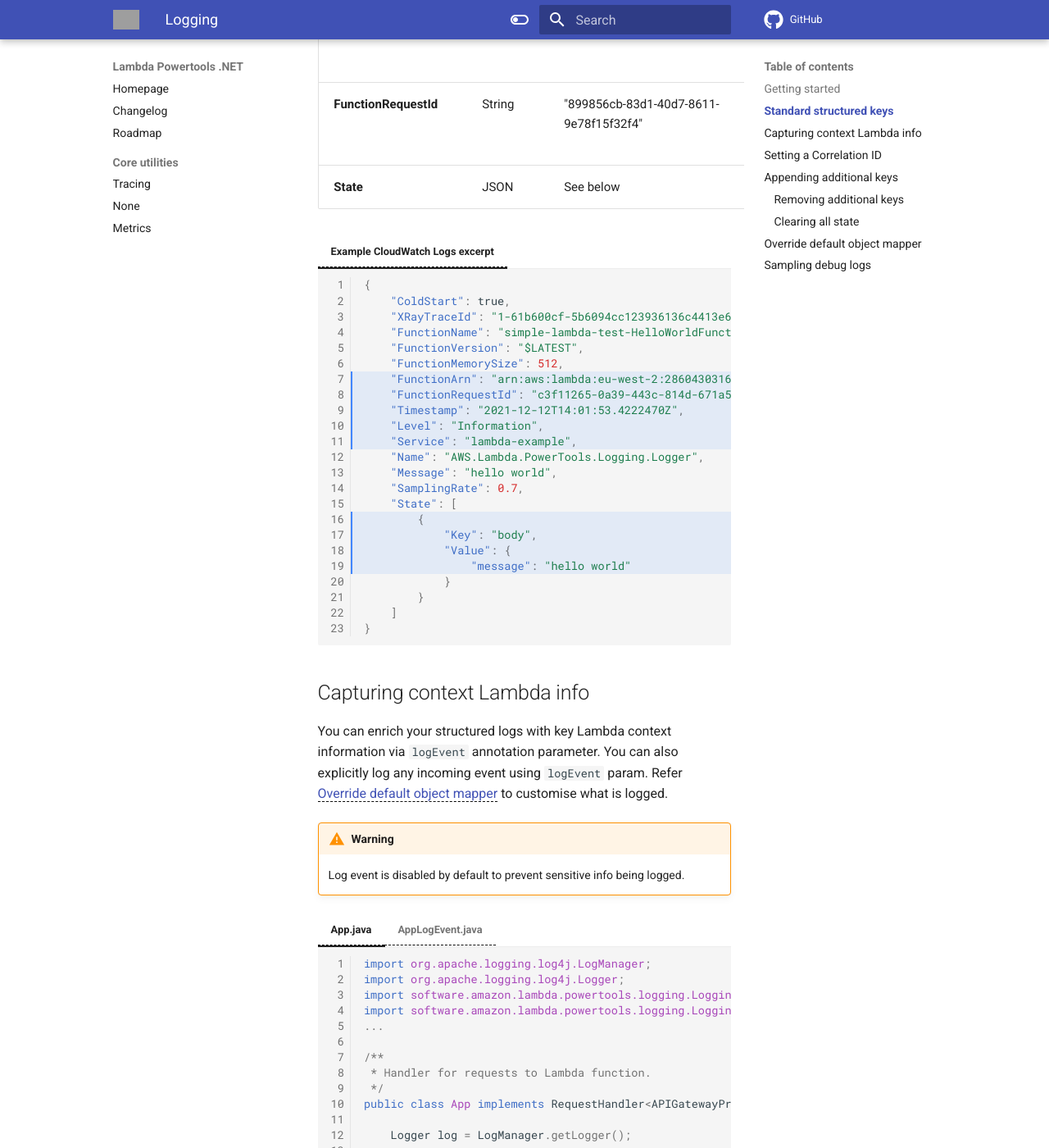
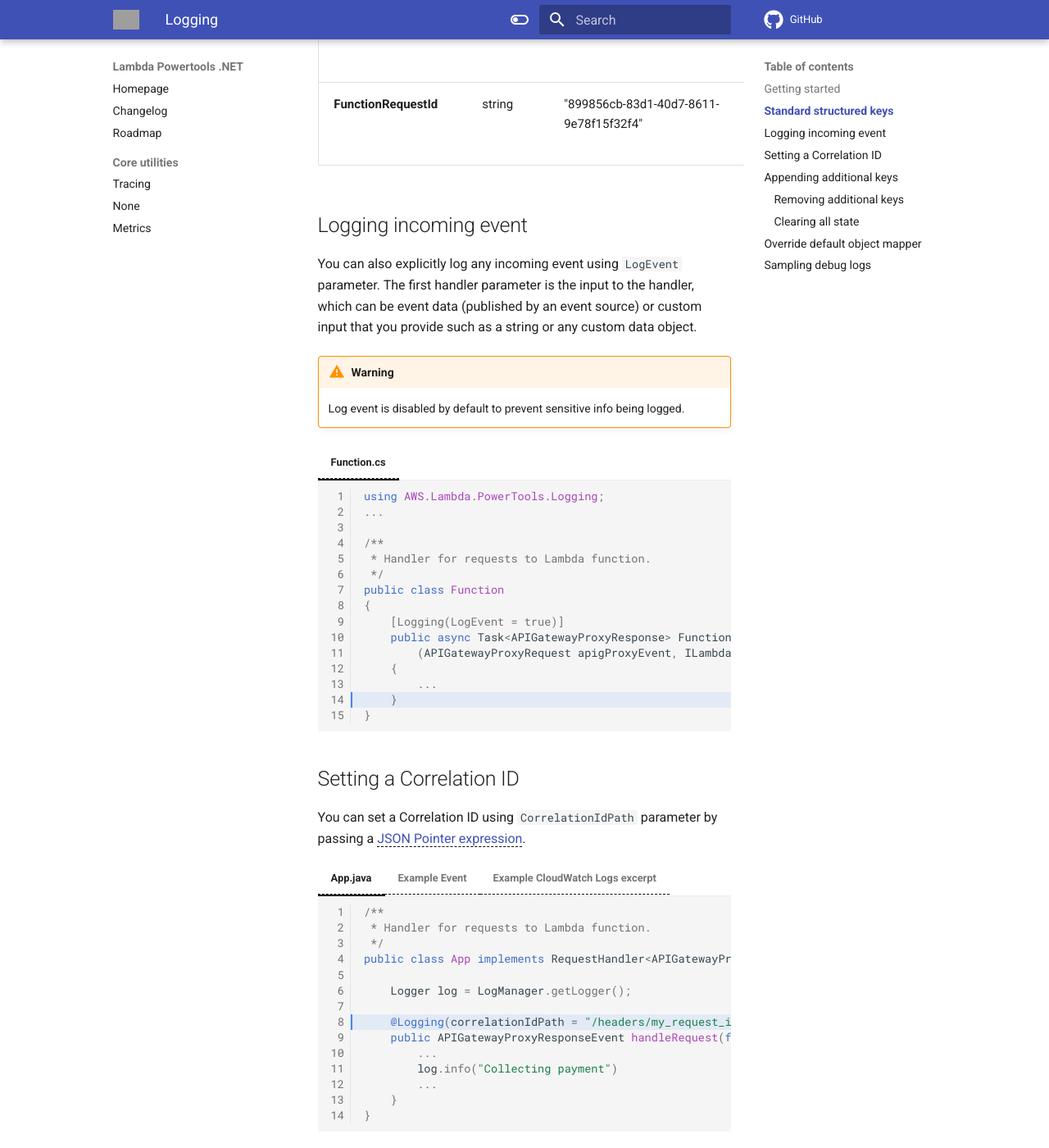
Before and after one commit to aws-powertools/powertools-lambda-dotnet, an MkDocs documentation site: the page built from docs/core/logging.md, in a window 1280 px wide and 1400 px high, scrolled down 2716 px. Shown: the whole window at 82% size. Built offline with MkDocs 1.6.1 and Material for MkDocs 9.7.7, drawn with Linux system fonts in a browser that asks for light colours; a script that is not in the unit is left out; comment, search, counter and statistics services are not loaded; the version menu is left out; some of the changed text lies outside the part shown; grey boxes are pictures that could not be loaded.

````diff
--- a/docs/core/logging.md
+++ b/docs/core/logging.md
@@ -19,7 +19,7 @@
 Setting | Description | Environment variable | Attribute parameter
 ------------------------------------------------- | ------------------------------------------------- | ------------------------------------------------- | -------------------------------------------------
 **Logging level** | Sets how verbose Logger should be (Information, by default) |  `LOG_LEVEL` | `LogLevel`
-**Service name** | Sets **Service** key that will be present across all log statements | `POWERTOOLS_SERVICE_NAME` | `ServiceName`
+**Service** | Sets **Service** key that will be present across all log statements | `POWERTOOLS_SERVICE_NAME` | `Service`
 
 > Example using AWS Serverless Application Model (SAM)
 
@@ -47,102 +47,51 @@
 
 Key | Type | Example | Description
 ------------------------------------------------- | ------------------------------------------------- | --------------------------------------------------------------------------------- | -------------------------------------------------
-**Timestamp** | String | "2020-05-24 18:17:33,774" | Timestamp of actual log statement
-**Level** | String | "Information" | Logging level
-**Name** | String | "PowerTools Logger" | Logger name
-**ColdStart** | Boolean | true| ColdStart value.
-**Service** | String | "payment" | Service name defined. "service_undefined" will be used if unknown
+**Timestamp** | string | "2020-05-24 18:17:33,774" | Timestamp of actual log statement
+**Level** | string | "Information" | Logging level
+**Name** | string | "PowerTools Logger" | Logger name
+**ColdStart** | bool | true| ColdStart value.
+**Service** | string | "payment" | Service name defined. "service_undefined" will be used if unknown
 **SamplingRate** | int |  0.1 | Debug logging sampling rate in percentage e.g. 10% in this case
-**Message** | String |  "Collecting payment" | Log statement value. Unserializable JSON values will be casted to string
-**FunctionName**| String | "example-powertools-HelloWorldFunction-1P1Z6B39FLU73"
-**FunctionVersion**| String | "12"
-**FunctionMemorySize**| String | "128"
-**FunctionArn**| String | "arn:aws:lambda:eu-west-1:012345678910:function:example-powertools-HelloWorldFunction-1P1Z6B39FLU73"
-**XRayTraceId**| String | "1-5759e988-bd862e3fe1be46a994272793" | X-Ray Trace ID when Lambda function has enabled Tracing
-**FunctionRequestId**| String | "899856cb-83d1-40d7-8611-9e78f15f32f4" | AWS Request ID from lambda context
-**State**| JSON | See below | JSON log entry
+**Message** | string |  "Collecting payment" | Log statement value. Unserializable JSON values will be casted to string
+**FunctionName**| string | "example-powertools-HelloWorldFunction-1P1Z6B39FLU73"
+**FunctionVersion**| string | "12"
+**FunctionMemorySize**| string | "128"
+**FunctionArn**| string | "arn:aws:lambda:eu-west-1:012345678910:function:example-powertools-HelloWorldFunction-1P1Z6B39FLU73"
+**XRayTraceId**| string | "1-5759e988-bd862e3fe1be46a994272793" | X-Ray Trace ID when Lambda function has enabled Tracing
+**FunctionRequestId**| string | "899856cb-83d1-40d7-8611-9e78f15f32f4" | AWS Request ID from lambda context
 
-=== "Example CloudWatch Logs excerpt"
+## Logging incoming event
 
-    ```json hl_lines="7-11 16-19"
-    {
-		"ColdStart": true,
-		"XRayTraceId": "1-61b600cf-5b6094cc123936136c4413e6",
-		"FunctionName": "simple-lambda-test-HelloWorldFunction-6Riwvl7WcJt3",
-		"FunctionVersion": "$LATEST",
-		"FunctionMemorySize": 512,
-		"FunctionArn": "arn:aws:lambda:eu-west-2:286043031651:function:simple-lambda-test-HelloWorldFunction-6Riwvl7WcJt3",
-		"FunctionRequestId": "c3f11265-0a39-443c-814d-671a567f5fee",
-		"Timestamp": "2021-12-12T14:01:53.4222470Z",
-		"Level": "Information",
-		"Service": "lambda-example",
-		"Name": "AWS.Lambda.PowerTools.Logging.Logger",
-		"Message": "hello world",
-		"SamplingRate": 0.7,
-		"State": [
-			{
-				"Key": "body",
-				"Value": {
-					"message": "hello world"
-				}
-			}
-		]
-	}
-    ```
-
-## Capturing context Lambda info
-
-You can enrich your structured logs with key Lambda context information via `logEvent` annotation parameter.
-You can also explicitly log any incoming event using `logEvent` param. Refer [Override default object mapper](#override-default-object-mapper)
-to customise what is logged.
+ You can also explicitly log any incoming event using `LogEvent` parameter. The first handler parameter is the input to the handler, which can be event data (published by an event source) or custom input that you provide such as a string or any custom data object.
 
 !!! warning
     Log event is disabled by default to prevent sensitive info being logged.
 
 
-=== "App.java"
+=== "Function.cs"
 
-    ```java hl_lines="14"
-    import org.apache.logging.log4j.LogManager;
-    import org.apache.logging.log4j.Logger;
-    import software.amazon.lambda.powertools.logging.LoggingUtils;
-    import software.amazon.lambda.powertools.logging.Logging;
+    ```c# hl_lines="14"
+    using AWS.Lambda.PowerTools.Logging;
     ...
 
     /**
      * Handler for requests to Lambda function.
      */
-    public class App implements RequestHandler<APIGatewayProxyRequestEvent, APIGatewayProxyResponseEvent> {
-
-        Logger log = LogManager.getLogger();
-
-        @Logging
-        public APIGatewayProxyResponseEvent handleRequest(final APIGatewayProxyRequestEvent input, final Context context) {
-         ...
-        }
-    }
-    ```
-
-=== "AppLogEvent.java"
-
-    ```java hl_lines="8"
-    /**
-     * Handler for requests to Lambda function.
-     */
-    public class AppLogEvent implements RequestHandler<APIGatewayProxyRequestEvent, APIGatewayProxyResponseEvent> {
-
-        Logger log = LogManager.getLogger();
-
-        @Logging(logEvent = true)
-        public APIGatewayProxyResponseEvent handleRequest(final APIGatewayProxyRequestEvent input, final Context context) {
-         ...
+    public class Function
+    {
+        [Logging(LogEvent = true)]
+        public async Task<APIGatewayProxyResponse> FunctionHandler
+            (APIGatewayProxyRequest apigProxyEvent, ILambdaContext context)
+        {
+            ...
         }
     }
     ```
 
 ## Setting a Correlation ID
 
-You can set a Correlation ID using `correlationIdPath` attribute by passing a [JSON Pointer expression](https://datatracker.ietf.org/doc/html/draft-ietf-appsawg-json-pointer-03){target="_blank"}.
+You can set a Correlation ID using `CorrelationIdPath` parameter by passing a [JSON Pointer expression](https://datatracker.ietf.org/doc/html/draft-ietf-appsawg-json-pointer-03){target="_blank"}.
 
 === "App.java"
 
````
Also changed, not shown: 3 other files.
